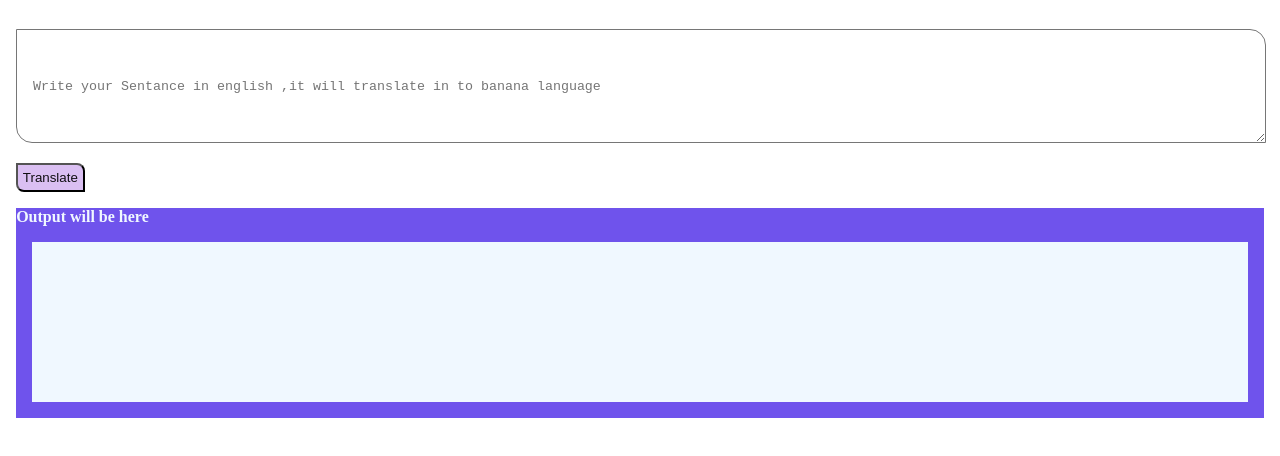
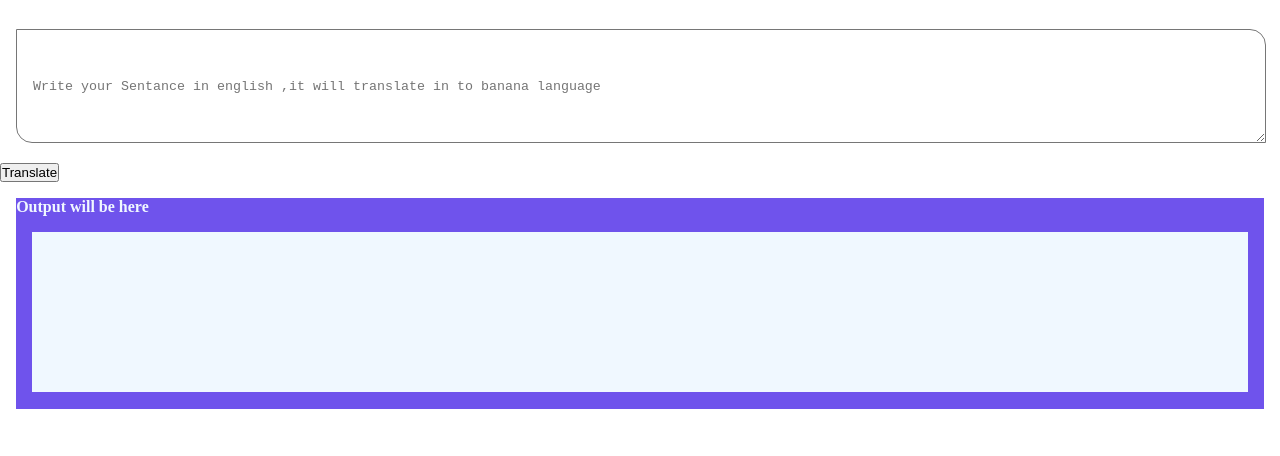
Before and after one commit to vikipediaa/banana-speak, a plain HTML site: page index.html in a window 1280 px wide. Shown: the part 216-672 px from the top of the page. Drawn offline with Linux system fonts and the light colour scheme.

Commit message:
button has been changed

```diff
--- a/style.css
+++ b/style.css
@@ -31,10 +31,3 @@ div{
     height: 20vh;
 
 }
-#btn-translate{
-    padding: .3rem;
-    color: rgba(0, 0, 0, 0.925);
-    background-color: rgba(148, 73, 218, 0.349);
-    border-radius: 0rem .5rem;
-    margin-left: 1rem;
-}
```
